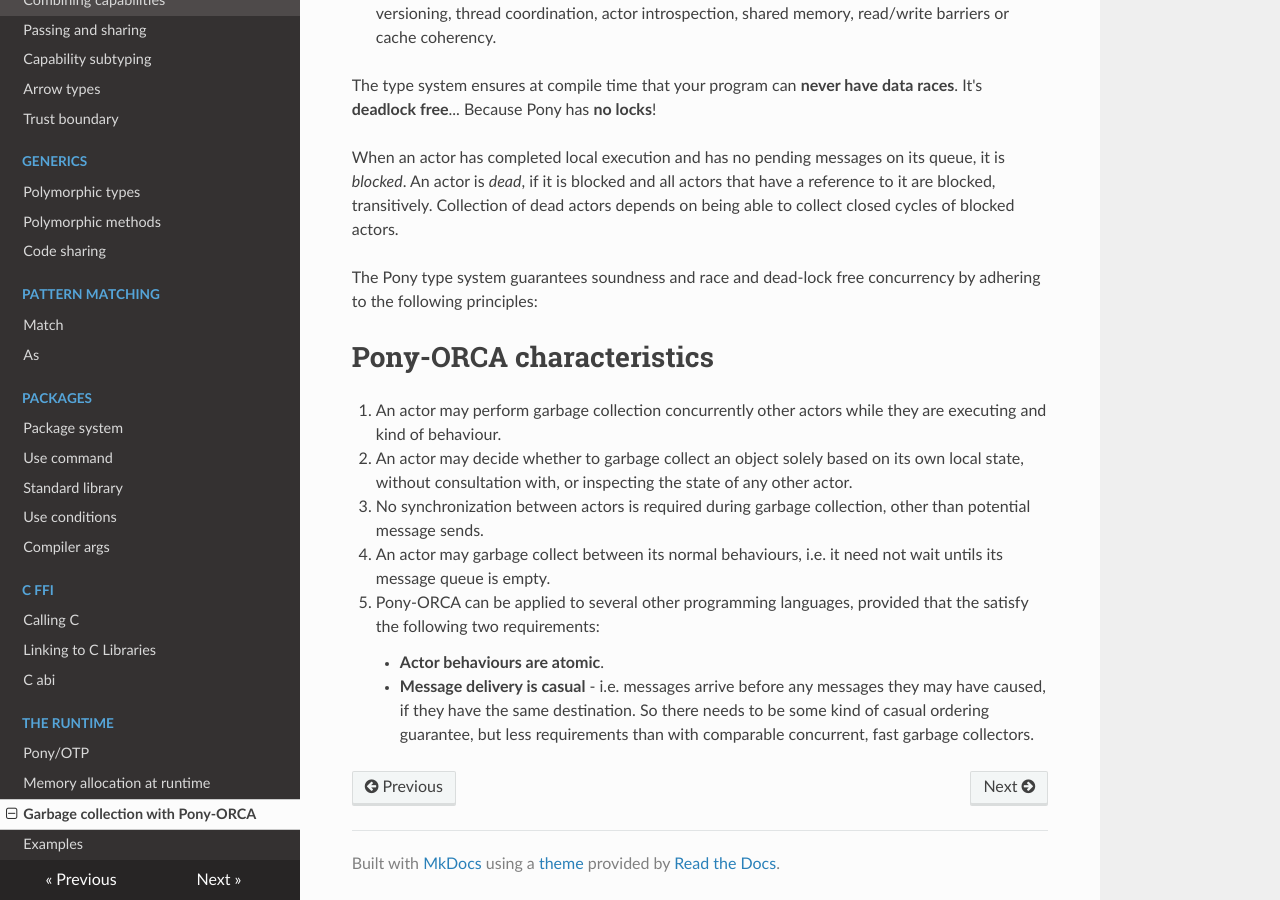
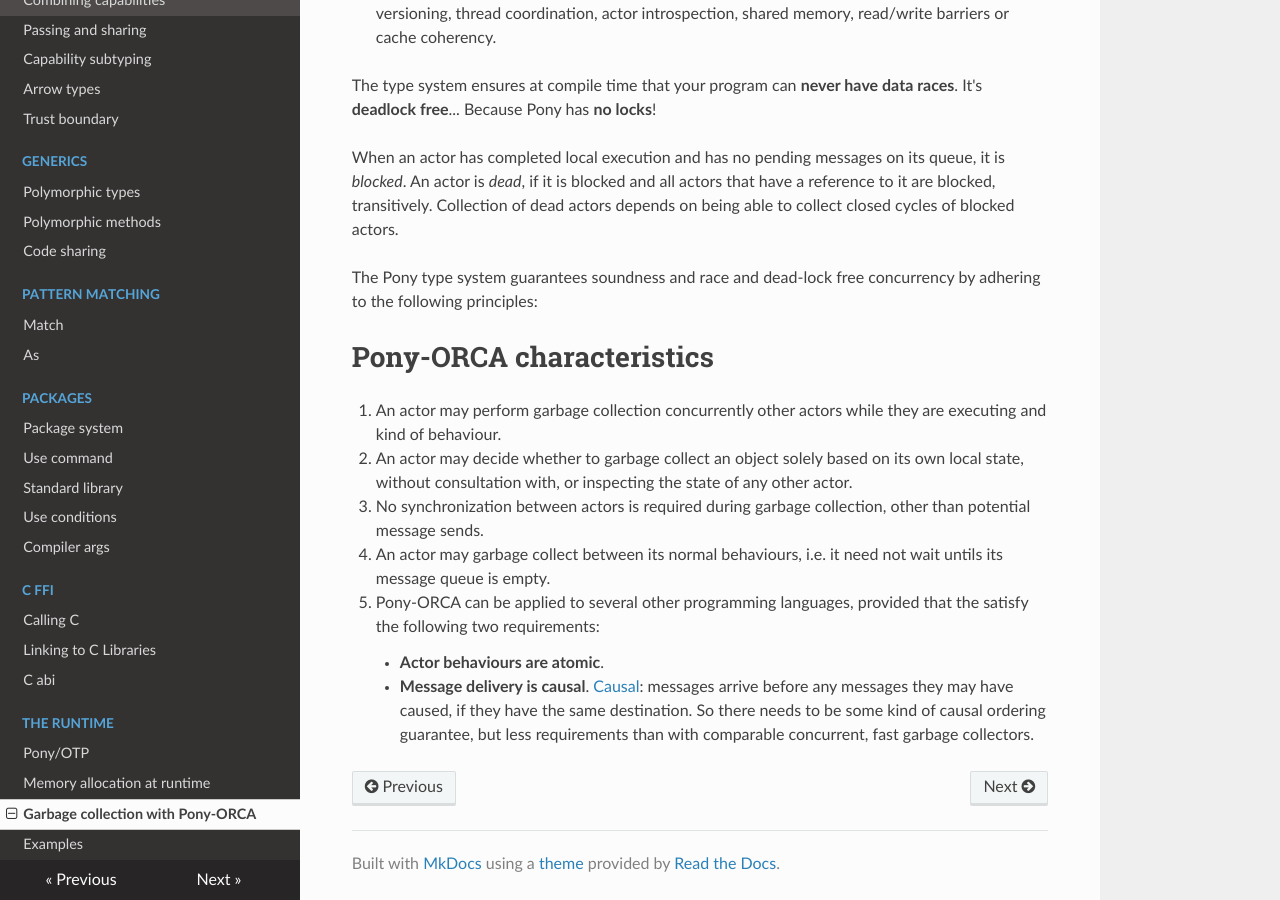
Before and after one commit to ponylang/pony-tutorial, an MkDocs documentation site: the page built from docs/runtime/garbage-collection.md, in a window 1280 px wide and 900 px high, scrolled down 542 px. Built offline with MkDocs 1.6.1, drawn with Linux system fonts in a browser that asks for light colours; nearby versions of some CDN libraries; old or Windows-style settings are respelled for this version of MkDocs.

Commit message:
Emphasize causal for non-native speakers

```diff
--- a/docs/runtime/garbage-collection.md
+++ b/docs/runtime/garbage-collection.md
@@ -59,8 +59,8 @@ free concurrency by adhering to the following principles:
 
     * **Actor behaviours are atomic**.
 
-    * **Message delivery is casual** - i.e. messages arrive before any
+    * **Message delivery is causal**. [Causal](https://www.google.com/search?q=causal+definition): messages arrive before any
   messages they may have caused, if they have the same destination. So
-  there needs to be some kind of casual ordering guarantee, but less
+  there needs to be some kind of causal ordering guarantee, but less
   requirements than with comparable concurrent, fast garbage
   collectors.
```
Also changed, not shown: docs/types/static-vs-dynamic.md (+1 -1 lines).
